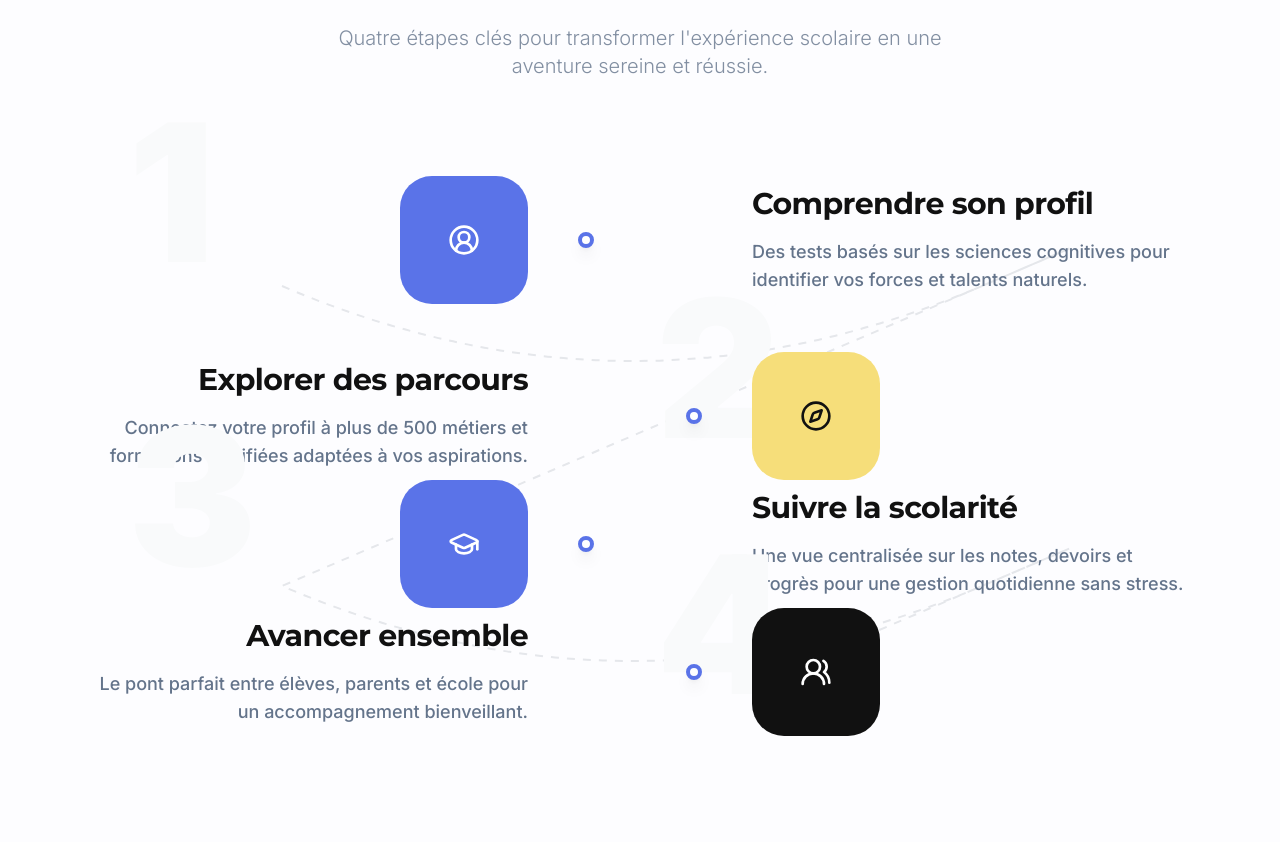
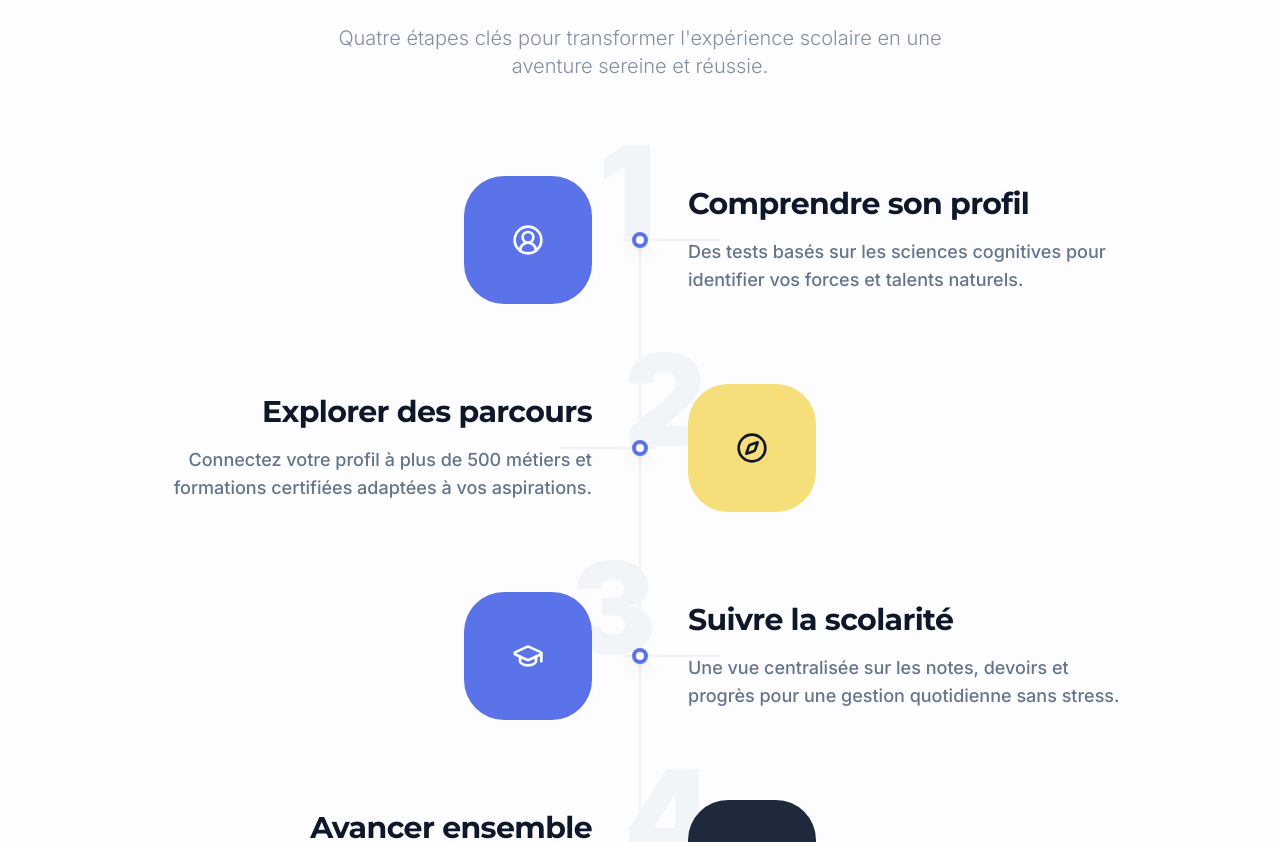
Before and after one commit to Hatimlk/IkiUp-ApplicationEducatif, a React (Vite) app: page / in a window 1280 px wide. Shown: the part 3965-4807 px from the top of the page. Built offline with nearby package versions, Linux system fonts and the light colour scheme.

Commit message:
feat: add HowItWorks component with animated steps and localization

```diff
--- a/components/HowItWorks.tsx
+++ b/components/HowItWorks.tsx
@@ -1,6 +1,6 @@
 import React from 'react';
 import { Reveal } from './Reveal';
-import { UserCircle2, Compass, GraduationCap, Users2, Check, ArrowRight } from 'lucide-react';
+import { UserCircle2, Compass, GraduationCap, Users2 } from 'lucide-react';
 import { translations, Language } from '../translations';
 
 interface HowItWorksProps {
@@ -22,7 +22,7 @@ export const HowItWorks: React.FC<HowItWorksProps> = ({ lang = 'fr' }) => {
       title: t.steps[1].title,
       description: t.steps[1].description,
       icon: <Compass size={32} />,
-      color: "bg-secondary text-[#111111]",
+      color: "bg-secondary text-slate-900",
       shadow: "shadow-secondary/30",
     },
     {
@@ -36,8 +36,8 @@ export const HowItWorks: React.FC<HowItWorksProps> = ({ lang = 'fr' }) => {
       title: t.steps[3].title,
       description: t.steps[3].description,
       icon: <Users2 size={32} />,
-      color: "bg-[#111111] text-white",
-      shadow: "shadow-black/20",
+      color: "bg-slate-800 text-white",
+      shadow: "shadow-slate-900/20",
     }
   ];
 
@@ -52,10 +52,10 @@ export const HowItWorks: React.FC<HowItWorksProps> = ({ lang = 'fr' }) => {
       <div className="max-w-7xl mx-auto px-4 sm:px-6 lg:px-8 relative z-10">
         <Reveal>
           <div className="text-center mb-24">
-            <div className="inline-flex items-center px-4 py-1.5 rounded-full bg-gray-ui/40 dark:bg-white/5 border border-gray-ui dark:border-white/10 text-slate-500 dark:text-slate-400 text-[10px] font-black uppercase tracking-[0.2em] mb-8">
+            <div className="inline-flex items-center px-4 py-1.5 rounded-full bg-slate-100 dark:bg-white/5 border border-slate-200 dark:border-white/10 text-slate-500 dark:text-slate-400 text-[10px] font-black uppercase tracking-[0.2em] mb-8">
               {t.tag}
             </div>
-            <h2 className="text-4xl md:text-6xl font-serif font-black text-[#111111] dark:text-white mb-8 tracking-tight">
+            <h2 className="text-4xl md:text-6xl font-serif font-black text-slate-900 dark:text-white mb-8 tracking-tight">
               {t.title} <span className="text-primary italic">{t.titleAccent}</span>
             </h2>
             <p className="text-lg md:text-xl text-slate-500 dark:text-slate-400 font-light max-w-2xl mx-auto leading-relaxed opacity-80">
@@ -64,64 +64,57 @@ export const HowItWorks: React.FC<HowItWorksProps> = ({ lang = 'fr' }) => {
           </div>
         </Reveal>
 
-        <div className="relative">
-          {/* Desktop Path Line - SVG Curved Line */}
-          <svg className="hidden lg:block absolute top-[60px] left-0 w-full h-[calc(100%-120px)] pointer-events-none -z-10 text-gray-200 dark:text-gray-800" preserveAspectRatio="none">
-            <path d="M 250,50 Q 600,200 950,50 T 250,350 Q 600,500 950,350 T 250,650"
-              fill="none"
-              stroke="currentColor"
-              strokeWidth="2"
-              strokeDasharray="8 8"
-              className="path-animation"
-            />
-          </svg>
+        <div className="relative max-w-5xl mx-auto">
+          {/* Central Line - Desktop */}
+          <div className="absolute left-1/2 top-0 bottom-0 w-px bg-slate-200 dark:bg-slate-800 -translate-x-1/2 hidden lg:block"></div>
 
-          <div className="space-y-16 lg:space-y-0 relative">
+          {/* Central Line - Mobile (Left Side) */}
+          <div className="absolute left-8 top-0 bottom-0 w-px bg-slate-200 dark:bg-slate-800 lg:hidden"></div>
+
+          <div className="space-y-20 relative">
             {steps.map((step, index) => (
-              <div key={index} className={`flex flex-col lg:flex-row items-center gap-8 ${index % 2 !== 0 ? 'lg:flex-row-reverse' : ''} lg:mb-12 last:mb-0`}>
+              <div key={index} className={`relative flex flex-col lg:flex-row items-center gap-12 lg:gap-24 ${index % 2 !== 0 ? 'lg:flex-row-reverse' : ''}`}>
 
-                {/* Visual Step Number / Icon Container */}
-                <div className="w-full lg:w-1/2 flex justify-center lg:justify-end lg:pr-24 relative order-1 lg:order-none">
+                {/* Visual Side (Icon Box) */}
+                <div className={`w-full lg:w-1/2 flex pl-20 lg:pl-0 ${index % 2 !== 0 ? 'lg:justify-start' : 'lg:justify-end'}`}>
                   <Reveal direction={index % 2 === 0 ? 'right' : 'left'} delay={100}>
-                    <div className={`relative px-8 pl-12 order-2 ${index % 2 !== 0 ? 'lg:pl-0 lg:pr-24 lg:text-right' : 'lg:pl-24 lg:text-left'} hidden lg:block`}>
-                      {/* Step Number Background */}
-                      <div className="text-[12rem] font-black text-gray-50 dark:text-slate-800/50 absolute -top-20 leading-none select-none -z-10 transition-colors">
+                    <div className={`relative group`}>
+                      {/* Decorative Number */}
+                      <div className={`absolute -top-12 text-[8rem] font-black text-slate-100 dark:text-slate-800/30 leading-none select-none transition-colors
+                        ${index % 2 !== 0 ? '-left-8 lg:-left-16' : '-right-8 lg:-right-16'}`}>
                         {index + 1}
+                      </div>
+
+                      {/* Icon Box */}
+                      <div className={`relative z-10 w-24 h-24 sm:w-32 sm:h-32 rounded-[2.5rem] ${step.color} ${step.shadow} flex items-center justify-center transform transition-all duration-500 group-hover:scale-105 group-hover:-rotate-3`}>
+                        {step.icon}
+                      </div>
+
+                      {/* Connector Line (Desktop) */}
+                      <div className={`hidden lg:block absolute top-1/2 -translate-y-1/2 h-px bg-slate-200 dark:bg-slate-800 w-24
+                         ${index % 2 !== 0 ? 'right-full mr-8' : 'left-full ml-8'}`}>
                       </div>
                     </div>
                   </Reveal>
-
-                  <div className={`flex items-center justify-center relative z-10 ${index % 2 !== 0 ? 'lg:mr-auto lg:ml-0' : 'lg:ml-auto lg:mr-0'}`}>
-                    {/* Connecting Dot on Desktop */}
-                    <div className="hidden lg:flex absolute top-1/2 -translate-y-1/2 w-4 h-4 rounded-full bg-white dark:bg-slate-900 border-4 border-primary z-20 shadow-lg
-                                         lg:left-auto lg:right-[-66px] data-[reverse=true]:lg:right-auto data-[reverse=true]:lg:left-[-66px]"
-                      data-reverse={index % 2 !== 0}>
-                    </div>
-
-                    <Reveal>
-                      <div className={`w-32 h-32 rounded-[2rem] ${step.color} ${step.shadow} flex items-center justify-center transform transition-transform duration-500 hover:scale-110 hover:rotate-3`}>
-                        {step.icon}
-                      </div>
-                    </Reveal>
-                  </div>
                 </div>
 
-                {/* Content */}
-                <div className={`w-full lg:w-1/2 text-center ${index % 2 !== 0 ? 'lg:text-right lg:pr-24' : 'lg:text-left lg:pl-24'} order-2 lg:order-none`}>
+                {/* Central Dot */}
+                <div className="absolute left-8 lg:left-1/2 top-24 lg:top-1/2 -translate-y-1/2 -translate-x-1/2 w-4 h-4 rounded-full bg-white dark:bg-slate-950 border-4 border-primary z-20 shadow-lg"></div>
+
+                {/* Content Side */}
+                <div className={`w-full lg:w-1/2 pl-20 lg:pl-0 text-left ${index % 2 !== 0 ? 'lg:text-right' : 'lg:text-left'}`}>
                   <Reveal direction={index % 2 === 0 ? 'left' : 'right'}>
-                    <div className="relative">
-                      <div className="inline-block lg:hidden text-6xl font-black text-gray-100 dark:text-slate-800 absolute -top-8 left-1/2 -translate-x-1/2 -z-10">
-                        {index + 1}
-                      </div>
-                      <h3 className="text-2xl md:text-3xl font-serif font-bold text-[#111111] dark:text-white mb-4">
+                    <div>
+                      <h3 className="text-2xl md:text-3xl font-serif font-bold text-slate-900 dark:text-white mb-4">
                         {step.title}
                       </h3>
-                      <p className="text-base md:text-lg text-slate-500 dark:text-slate-400 font-medium leading-relaxed max-w-md mx-auto lg:mx-0 lg:inline-block">
+                      <p className="text-base md:text-lg text-slate-500 dark:text-slate-400 font-medium leading-relaxed max-w-md lg:mx-0 lg:inline-block">
                         {step.description}
                       </p>
                     </div>
                   </Reveal>
                 </div>
+
               </div>
             ))}
           </div>
```
